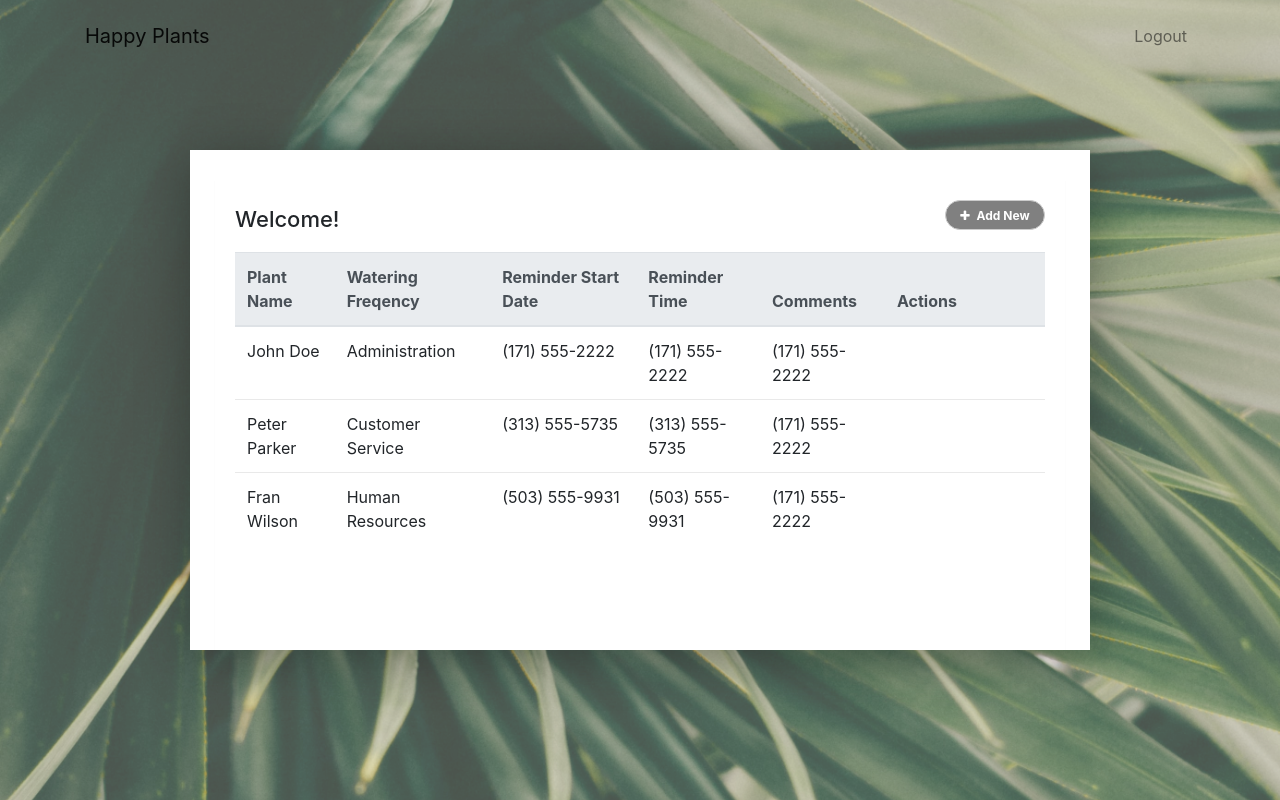
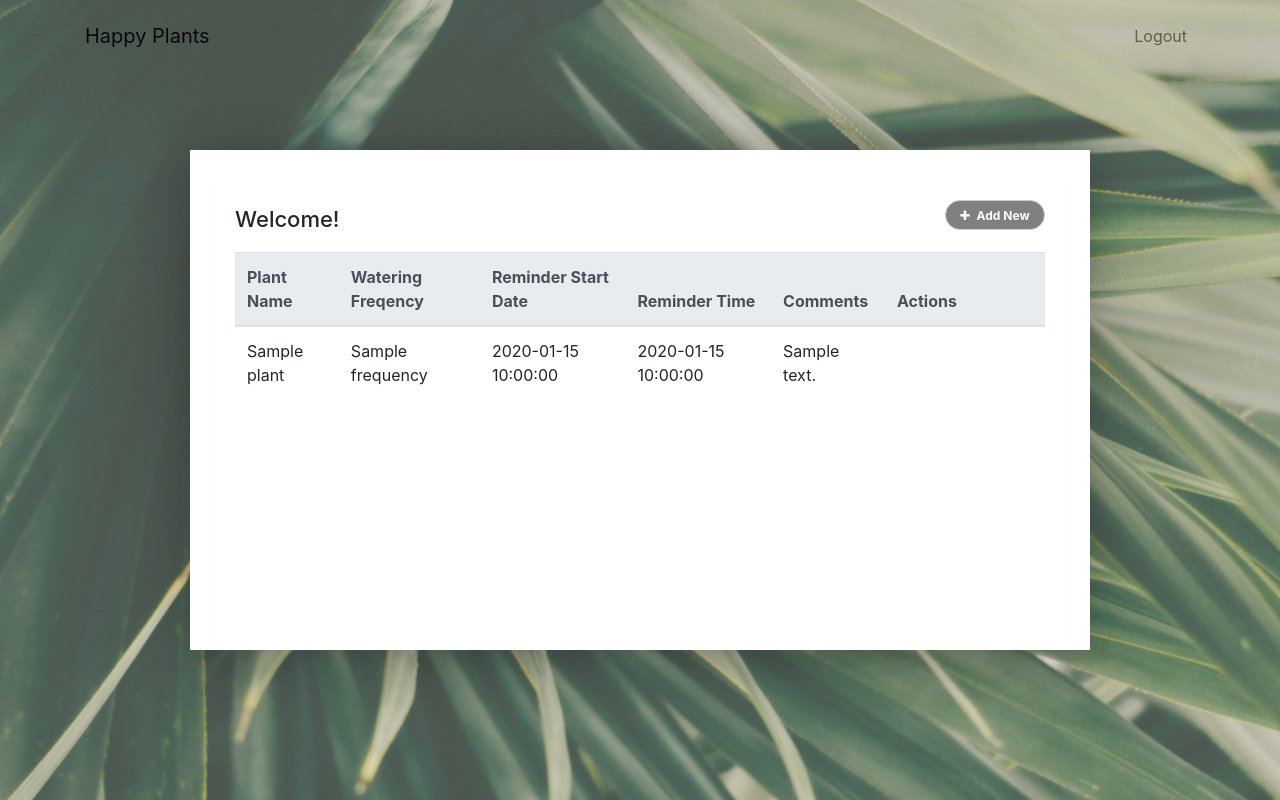
Before and after one commit to hbarrett100/happy-plants, a Flask app: template templates/home.html in a window 1280 px wide. Run offline with Flask 2, Linux system fonts and the light colour scheme; the template is opened without the code that fills it: most values are stand-ins (such as "Sample title", 1, 10 or a date in 2020); some libraries are stand-ins or nearby versions.

Commit message:
display users plants in table

```diff
--- a/plants.py
+++ b/plants.py
@@ -40,7 +40,7 @@ def home():
     user_plants_info = []
     #plant is an instance of plant object
     for plant in all_plants:
-        user_plants_info.append(plant.to_json())
+        user_plants_info.append(plant.to_dict())
 
     return render_template('home.html', user_plants_info = user_plants_info, user_email=user_email)
 
--- a/static/plants.js
+++ b/static/plants.js
@@ -97,8 +97,8 @@ $(document).ready(function () {
 
                 // split watering frequency into interval and frequency
                 let freqBeforeSplit = $('#frequency').val();
-                let interval = freqBeforeSplit.split(" ")[0];
-                let frequency = freqBeforeSplit.split(" ")[1];
+                let interval = freqBeforeSplit.split(" ")[1];
+                let frequency = freqBeforeSplit.split(" ")[0];
                 console.log("interval" + interval);
                 console.log("freq" + frequency);
 
--- a/templates/home.html
+++ b/templates/home.html
@@ -27,6 +27,8 @@
                     </div>
                 </div>
             </div>
+
+
             <div class="table-responsive-md">
             <table class="table table-hover">
                 <thead class="thead-light">
@@ -40,42 +42,21 @@
                     </tr>
                 </thead>
                 <tbody>
+                    <!-- loop through users plants to display in table -->
+                    {% for plant in user_plants_info %}
                     <tr>
-                        <td>John Doe</td>
-                        <td>Administration</td>
-                        <td>(171) 555-2222</td>
-                        <td>(171) 555-2222</td>
-                        <td>(171) 555-2222</td>
+                        <td>{{ plant.plant }}</td>
+                        <td>{{ plant.frequency }}</td>
+                        <td>{{ plant.date }}</td>
+                        <td>{{ plant.time }}</td>
+                        <td>{{ plant.comments }}</td>
                         <td>
 							<a class="add" title="Add" data-toggle="tooltip"><i class="material-icons">&#xE03B;</i></a>
                             <a class="edit" title="Edit" data-toggle="tooltip"><i class="material-icons">&#xE254;</i></a>
                             <a class="delete" title="Delete" data-toggle="tooltip"><i class="material-icons">&#xE872;</i></a>
                         </td>
                     </tr>
-                    <tr>
-                        <td>Peter Parker</td>
-                        <td>Customer Service</td>
-                        <td>(313) 555-5735</td>
-                        <td>(313) 555-5735</td>
-                        <td>(171) 555-2222</td>
-                        <td>
-							<a class="add" title="Add" data-toggle="tooltip"><i class="material-icons">&#xE03B;</i></a>
-                            <a class="edit" title="Edit" data-toggle="tooltip"><i class="material-icons">&#xE254;</i></a>
-                            <a class="delete" title="Delete" data-toggle="tooltip"><i class="material-icons">&#xE872;</i></a>
-                        </td>
-                    </tr>
-                    <tr>
-                        <td>Fran Wilson</td>
-                        <td>Human Resources</td>
-                        <td>(503) 555-9931</td>
-                        <td>(503) 555-9931</td>
-                        <td>(171) 555-2222</td>
-                        <td>
-							<a class="add" title="Add" data-toggle="tooltip"><i class="material-icons">&#xE03B;</i></a>
-                            <a class="edit" title="Edit" data-toggle="tooltip"><i class="material-icons">&#xE254;</i></a>
-                            <a class="delete" title="Delete" data-toggle="tooltip"><i class="material-icons">&#xE872;</i></a>
-                        </td>
-                    </tr>
+                    {% endfor %}
                 </tbody>
             </table>
         </div>
@@ -84,6 +65,4 @@
 </div>
 
 
-
-
 {% endblock %}
```
Also changed, not shown: database.py (+5 -5 lines), templates/layout.html (+1 -9 lines), static/p1.jpg (added), static/p2.jpg (added).
